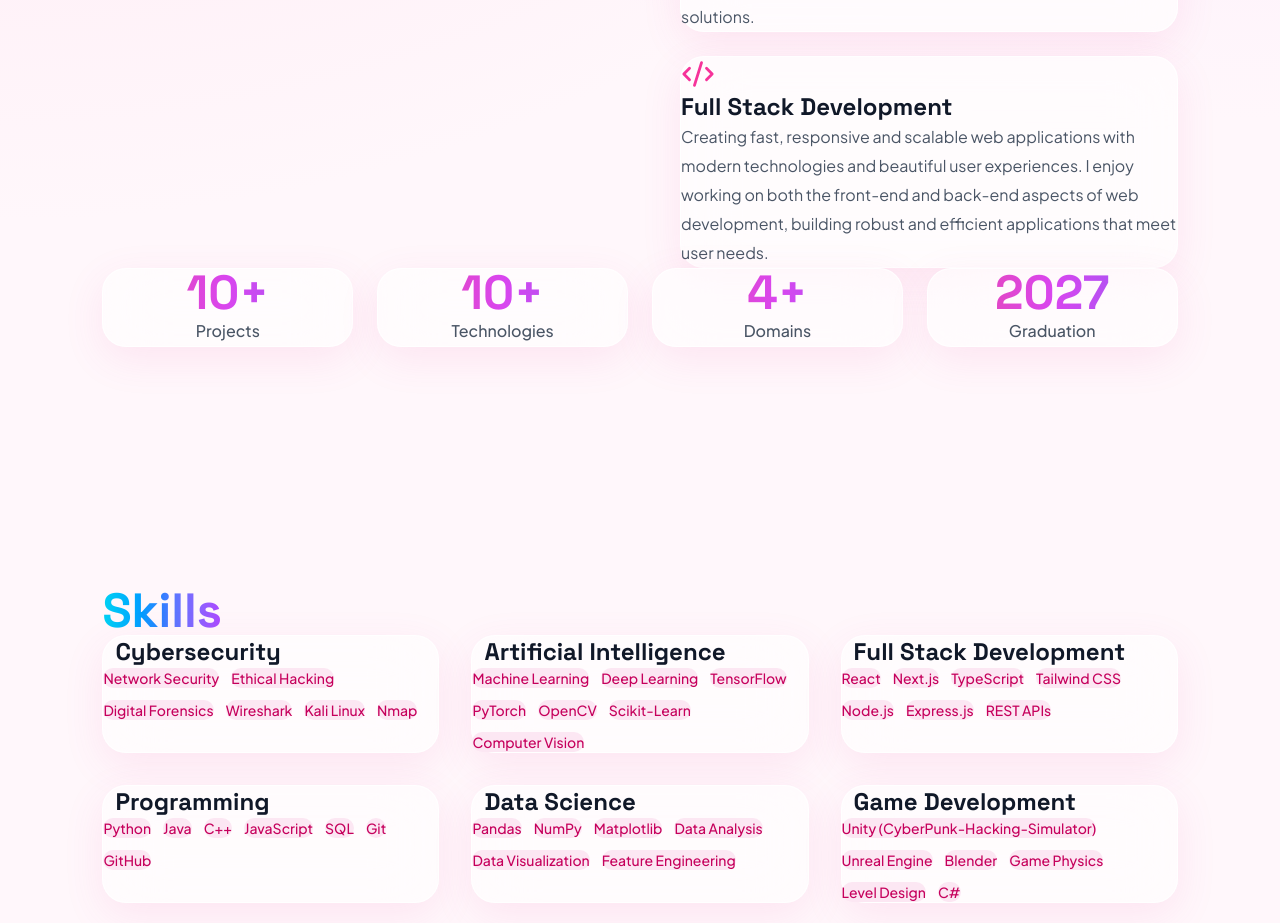
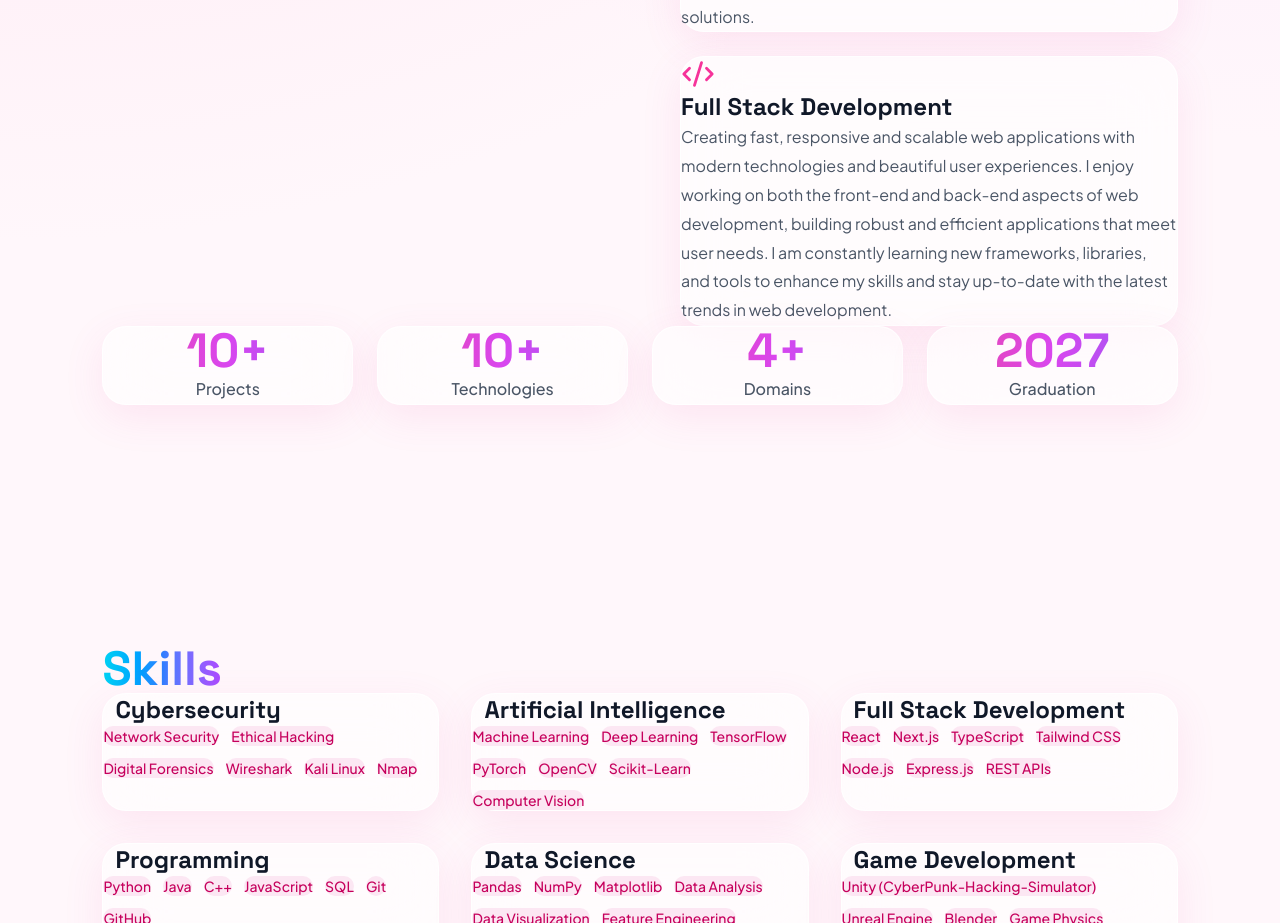
Before and after one commit to gnapiika/portfolio, a Next.js app: page / in a window 1280 px wide. Shown: the part 1750-2673 px from the top of the page. Built offline with nearby package versions, Linux system fonts and the light colour scheme.

Commit message:
Update About.tsx

```diff
--- a/components/sections/About.tsx
+++ b/components/sections/About.tsx
@@ -26,7 +26,7 @@ const cards = [
   {
     icon: Code2,
     title: 'Full Stack Development',
-    text: 'Creating fast, responsive and scalable web applications with modern technologies and beautiful user experiences. I enjoy working on both the front-end and back-end aspects of web development, building robust and efficient applications that meet user needs.',
+    text: 'Creating fast, responsive and scalable web applications with modern technologies and beautiful user experiences. I enjoy working on both the front-end and back-end aspects of web development, building robust and efficient applications that meet user needs. I am constantly learning new frameworks, libraries, and tools to enhance my skills and stay up-to-date with the latest trends in web development.',
   },
 ];
 
```
